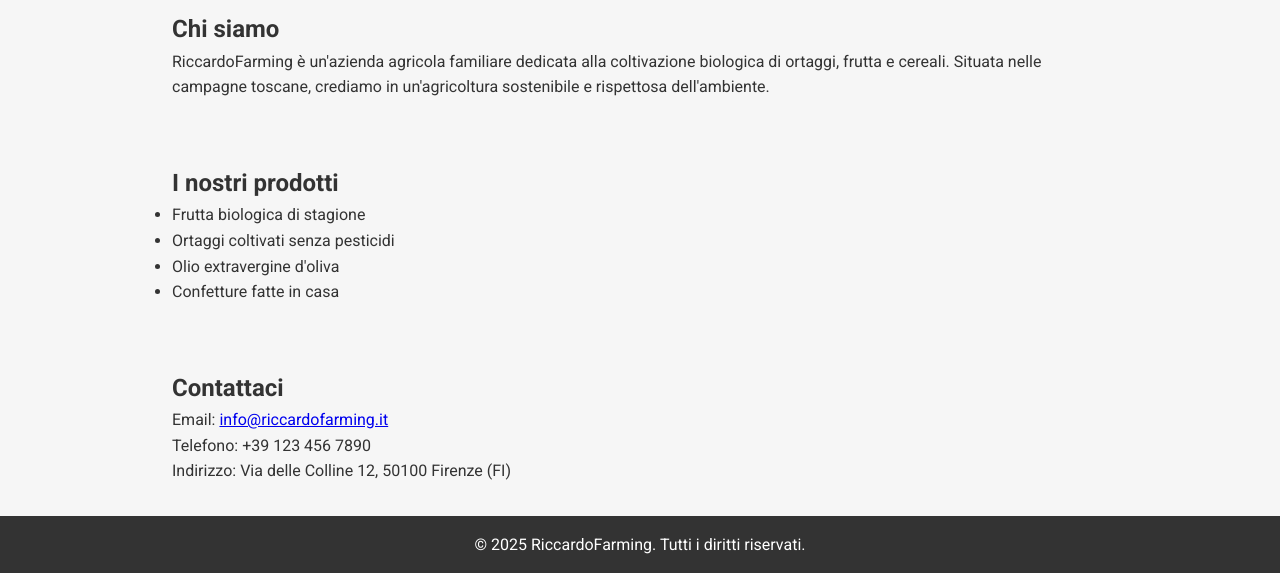
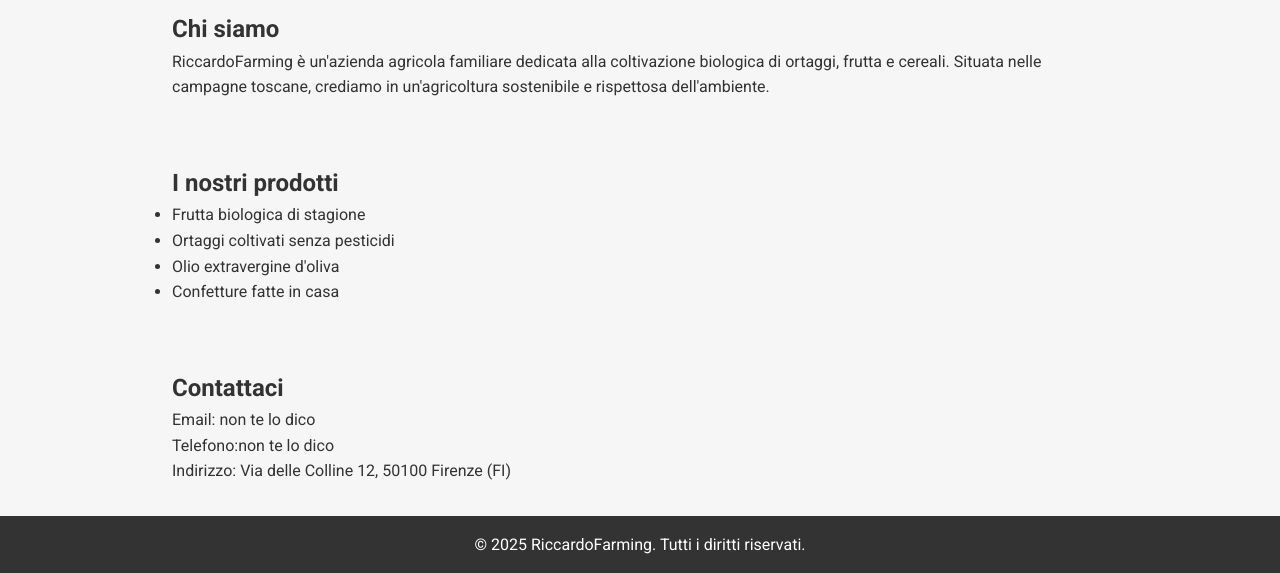
Before and after one commit to Riack0/riccardo-farming, a plain HTML site: page index.html in a window 1280 px wide. Shown: the part 520-1093 px from the top of the page. Drawn offline with Linux system fonts and the light colour scheme.

Commit message:
Update index.html

```diff
--- a/index.html
+++ b/index.html
@@ -46,8 +46,8 @@
   </section>
   <section id="contatti">
     <h2>Contattaci</h2>
-    <p>Email: <a href="mailto:info@riccardofarming.it">info@riccardofarming.it</a></p>
-    <p>Telefono: +39 123 456 7890</p>
+    <p>Email: non te lo dico
+    <p>Telefono:non te lo dico
     <p>Indirizzo: Via delle Colline 12, 50100 Firenze (FI)</p>
   </section>
   <footer>
```
